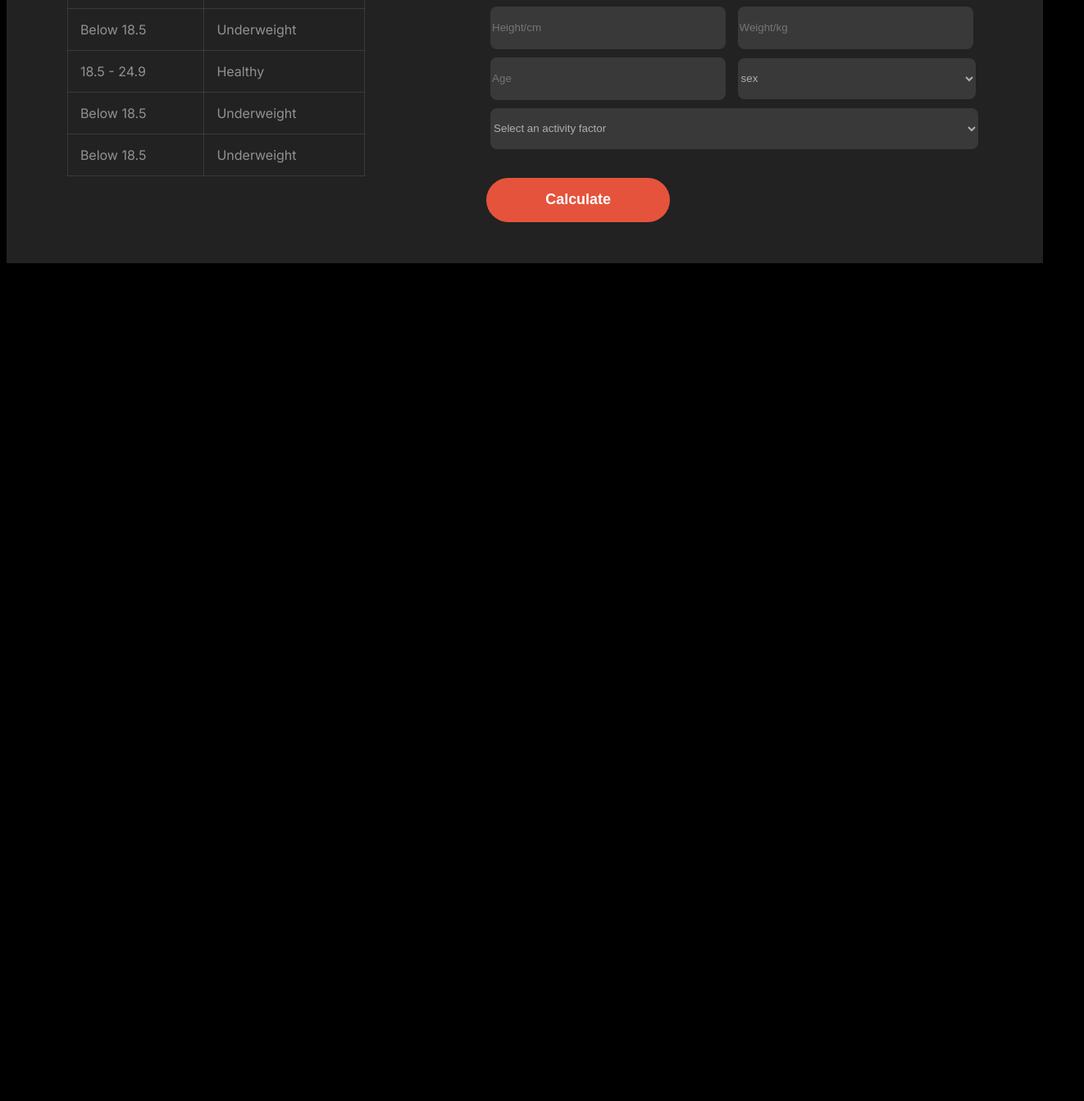
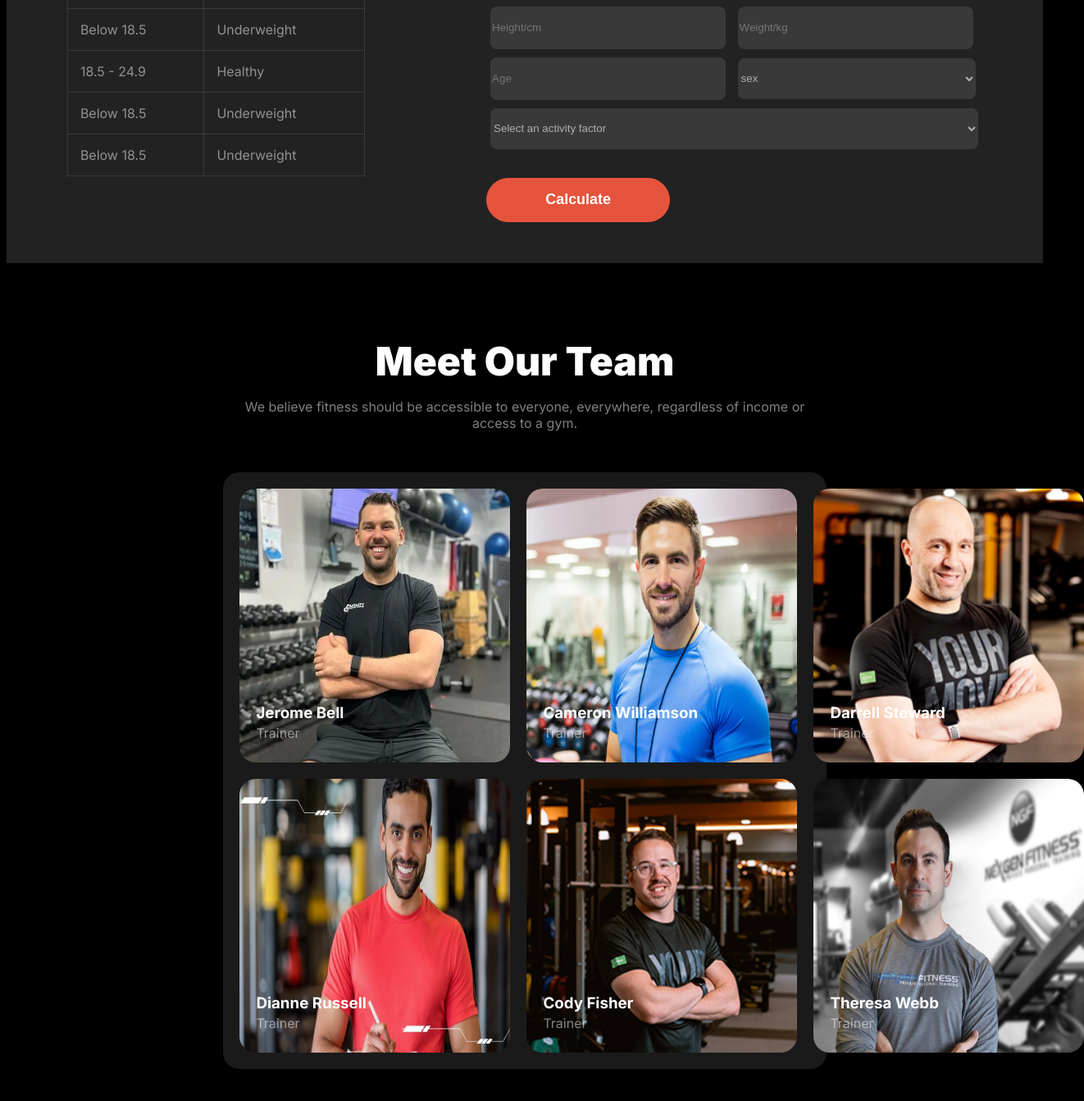
Before and after one commit to ashraful2871/assignment-2, a plain HTML site: page index.html in a window 1280 px wide. Shown: the part 2230-3573 px from the top of the page at 82% size, 1322 px wide, since content can reach past the window. Before the commit the page ends 2559 px from the top, so only its background shows below. Drawn offline with Linux system fonts and the light colour scheme; a web font is replaced by a local one.

Commit message:
check responsive in my phone

```diff
--- a/index.html
+++ b/index.html
@@ -177,6 +177,58 @@
 
             </div>
         </section>
+
+        <section class="team-section">
+            <div class="team-title">
+                <h1 class="color-white">Meet Our Team</h1>
+                <p class="color-white-half">We believe fitness should be accessible to everyone, everywhere, regardless of income or <br>access
+                    to a gym.</p>
+            </div>
+            <div class="team-character">
+                <div class="img-container">
+                    <img src="images/trainer1.png" alt="">
+                    <div class="identity">
+                        <h3 class="color-white">Jerome Bell</h3>
+                        <p class="color-white-half">Trainer</p>
+                    </div>
+                </div>
+                <div class="img-container">
+                    <img src="images/trainer2.png" alt="">
+                    <div class="identity">
+                        <h3 class="color-white">Cameron Williamson</h3>
+                        <p class="color-white-half">Trainer</p>
+                    </div>
+                </div>
+                <div class="img-container">
+                    <img src="images/trainer3.png" alt="">
+                    <div class="identity">
+                        <h3 class="color-white">Darrell Steward</h3>
+                        <p class="color-white-half">Trainer</p>
+                    </div>
+                </div>
+                <div class="img-container">
+                    <img src="images/trainer4.png" alt="">
+                    <div class="identity">
+                        <h3 class="color-white">Dianne Russell</h3>
+                        <p class="color-white-half">Trainer</p>
+                    </div>
+                </div>
+                <div class="img-container">
+                    <img src="images/trainer5.png" alt="">
+                    <div class="identity">
+                        <h3 class="color-white">Cody Fisher</h3>
+                        <p class="color-white-half">Trainer</p>
+                    </div>
+                </div>
+                <div class="img-container">
+                    <img src="images/trainer6.png" alt="">
+                    <div class="identity">
+                        <h3 class="color-white">Theresa Webb</h3>
+                        <p class="color-white-half">Trainer</p>
+                    </div>
+                </div>
+            </div>
+        </section>
     </main>
     <footer>
 
--- a/style/style.css
+++ b/style/style.css
@@ -329,6 +329,58 @@ select {
     padding: 16px 40px 16px 40px;
 }
 
+/* team section style */
+
+.team-section {}
+
+.team-title {
+    margin-top: 90px;
+    text-align: center;
+}
+
+.team-title h1 {
+    font-size: 3rem;
+    font-weight: 900;
+    margin-bottom: 10px;
+}
+
+.team-character {
+    width: 55%;
+    margin: 50px auto;
+    border-radius: 20px;
+    display: grid;
+    grid-template-columns: repeat(3, 1fr);
+    gap: 20px;
+    padding: 20px;
+    background: rgba(255, 255, 255, 0.103);
+}
+
+.img-container {
+    position: relative;
+    width: 330px;
+}
+
+.img-container img {
+    width: 100%;
+    height: 100%;
+    border-radius: 20px;
+
+}
+
+.identity {
+    margin-left: 20px;
+    position: absolute;
+    bottom: 3%;
+}
+
+.identity h3 {
+    margin-bottom: 3px;
+}
+
+.identity p {
+    margin-top: 3px;
+}
+
 
 
 
@@ -443,35 +495,66 @@ select {
         gap: 35px;
         padding: 30px;
     }
+    .run-content h1{
+        font-size: 2rem;
+    }
+    .run-content p{
+        font-size: .87rem;
+    }
 
     .run-img img {
         width: 100%;
     }
 
-    .bmi-calculator-container{
+    .bmi-calculator-container {
         flex-direction: column;
         width: 100%;
         margin-left: 8px;
     }
+
     .factor {
         width: 360px;
 
     }
-    .bmi-section{
+
+    .bmi-section {
         width: 100%;
     }
-    .bmi-section h1{
+
+    .bmi-section h1 {
         font-size: 2rem;
     }
-    .bmi-section h3{
+
+    .bmi-section h3 {
         font-size: 1rem;
     }
-    .input-content input{
+
+    .input-content input {
         width: 170.5px;
     }
 
-    .input-content select{
+    .input-content select {
         width: 170.5px;
     }
 
+    .team-character {
+        grid-template-columns: repeat(1, 1fr);
+    }
+
+    .img-container img {
+        width: 313px;
+        height: 272px;
+        margin-left: 20px;
+    }
+
+
+    .team-character{
+        width: 340px;
+        border:  solid red;
+    }
+    .team-title h1{
+        font-size: 2rem;
+    }
+
+
 }
```
